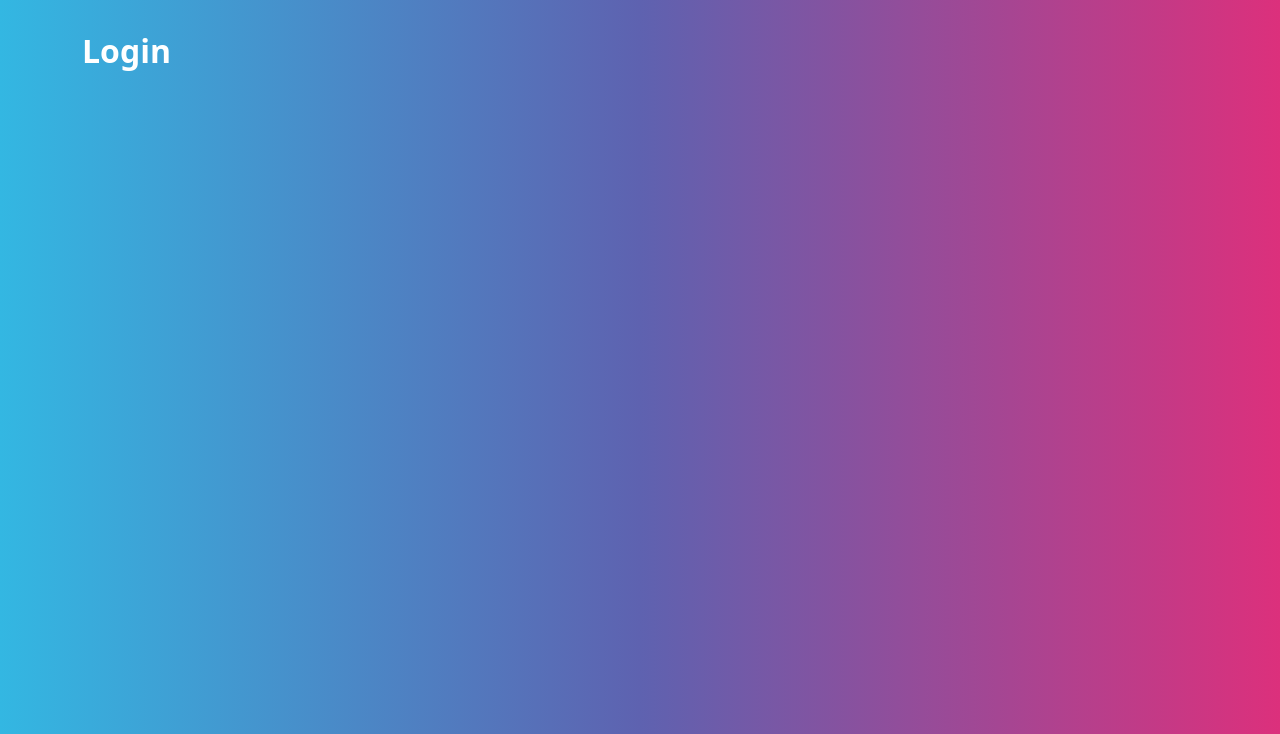
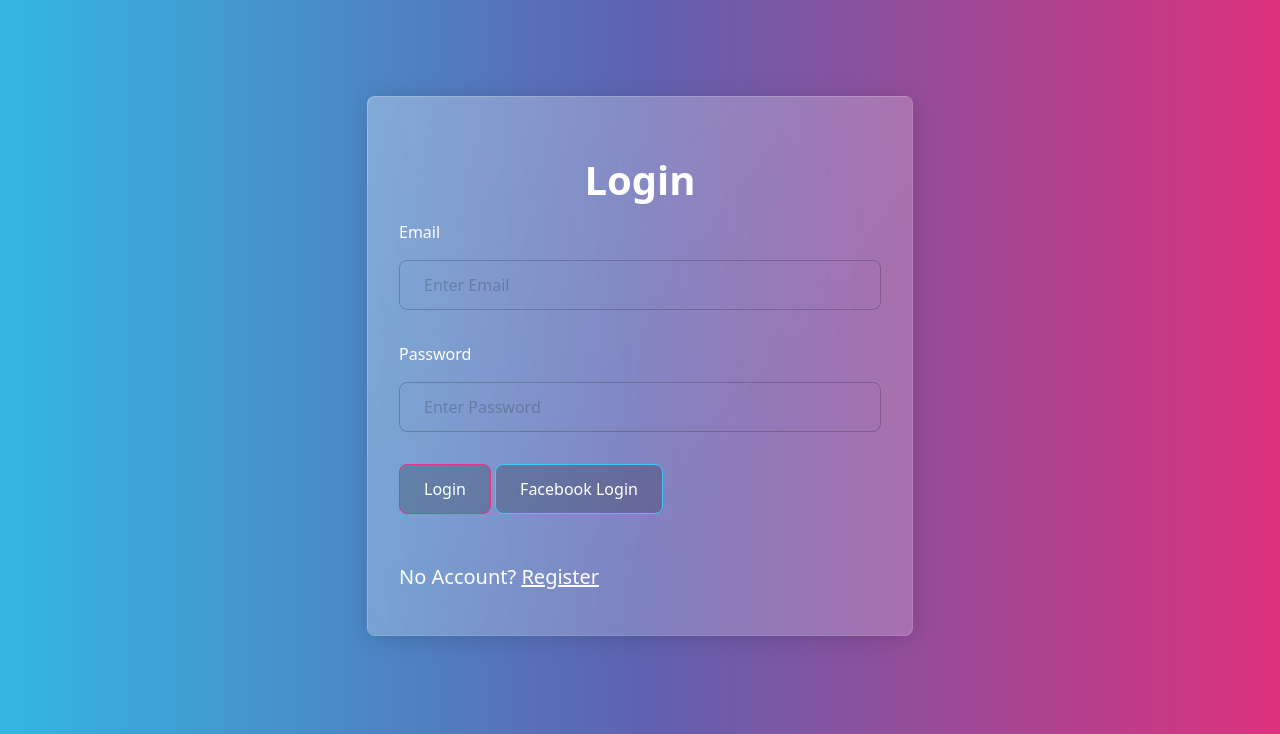
Before and after one commit to yanghaotse/Todo-List_passport, a Node server app: page /users/login in a window 1280 px wide. Shown: the part 66-800 px from the top of the page. Run offline with Node 20, Linux system fonts and the light colour scheme; some libraries are stand-ins or nearby versions.

Commit message:
feat: add user login page

```diff
--- a/routes/modules/users.js
+++ b/routes/modules/users.js
@@ -6,5 +6,11 @@ const router = express.Router()
 router.get('/login',(req, res) => {
   res.render('login')
 })
+router.post('/login',(req, res) => {
+
+})
+router.get('/register',(req, res) => {
+  res.render('register')
+})
 
 module.exports = router
--- a/views/login.hbs
+++ b/views/login.hbs
@@ -1 +1,22 @@
-<h2>Login</h2>
+<div class="row mt-5">
+  <div class="col-md-6 m-auto">
+    <div class="card card-body">
+      <h1 class="text-center mt-3">Login</h1>
+      <form action="/user/login" method="POST">
+        <div class="mb-3">
+          <label for="email" class="mb-2">Email</label>
+          <input type="email" id="email" name="email" class="form-control" placeholder="Enter Email">
+        </div>
+        <div class="mb-3">
+          <label for="password" class="mb-2">Password</label>
+          <input type="password" id="password" name="password" class="form-control" placeholder="Enter Password">
+        </div>
+        <button type="submit" class="btn btn-primary btn-block">Login</button>
+        <a href="/auth/facebook" class="btn btn-info btn-block">Facebook Login</a>
+      </form>
+      <p class="lead mt-4">
+        No Account? <a href="/users/register">Register</a>
+      </p>
+    </div>
+  </div>
+</div>
--- /dev/null
+++ b/views/register.hbs
@@ -0,0 +1 @@
+<h1>Register</h1>
```
